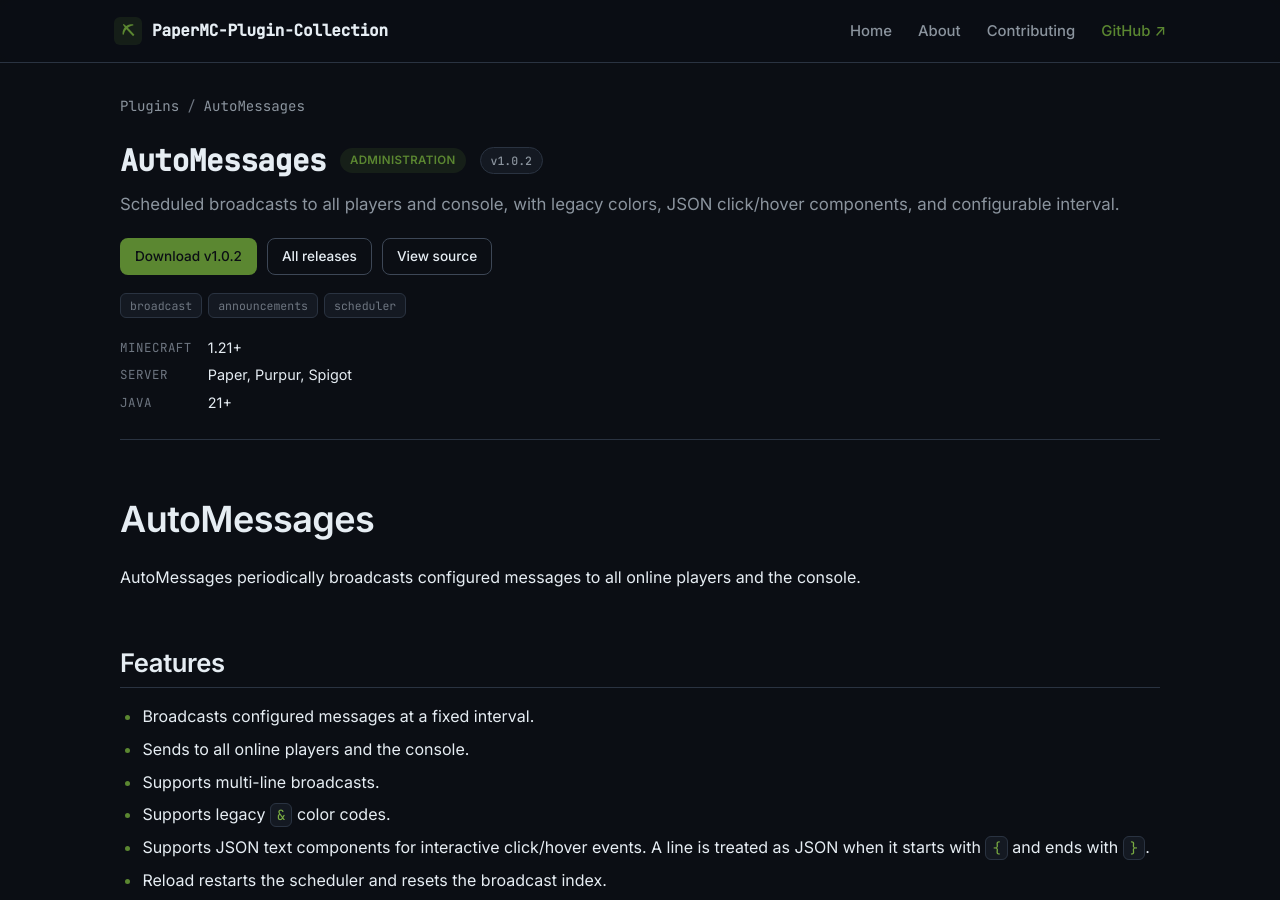
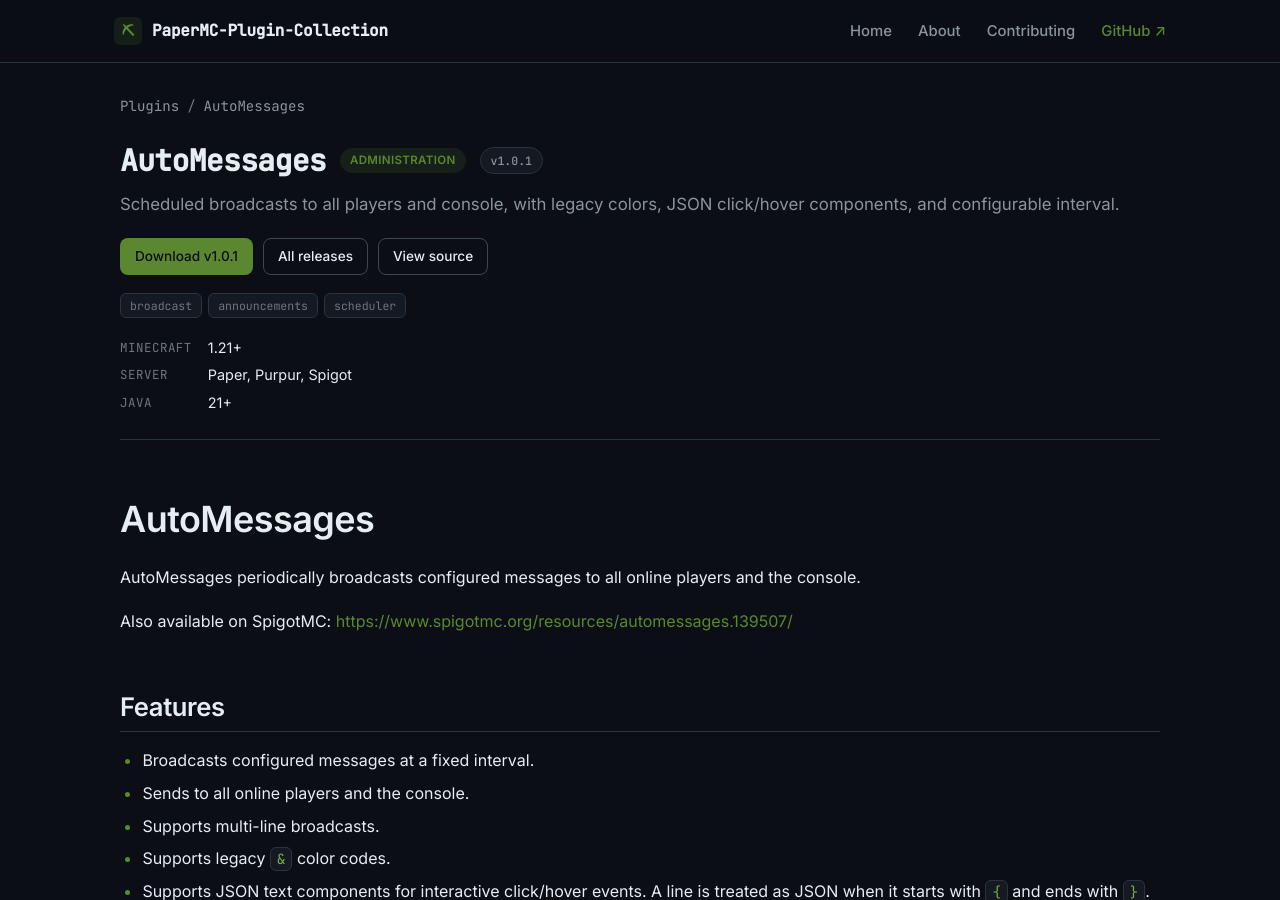
Before and after one commit to Chalwk/PaperMC-Plugin-Collection, a Jekyll site: the page built from _mcplugins/automessages.md, in a window 1280 px wide and 900 px high. Built offline with Jekyll 4.4.1, drawn with Linux system fonts in a browser that asks for light colours.

Commit message:
docs(automessages): add SpigotMC download link

```diff
--- a/_mcplugins/automessages.md
+++ b/_mcplugins/automessages.md
@@ -4,7 +4,7 @@ title: AutoMessages
 description: Scheduled broadcasts to all players and console, with legacy colors, JSON click/hover components, and configurable interval.
 category: Administration
 plugin_id: automessages
-latest_version: "1.0.2"
+latest_version: "1.0.1"
 author: Chalwk
 website: https://github.com/Chalwk
 api-version: 1.21
@@ -47,6 +47,8 @@ permissions:
 # AutoMessages
 
 AutoMessages periodically broadcasts configured messages to all online players and the console.
+
+Also available on SpigotMC: <https://www.spigotmc.org/resources/automessages.139507/>
 
 ## Features
 
```
